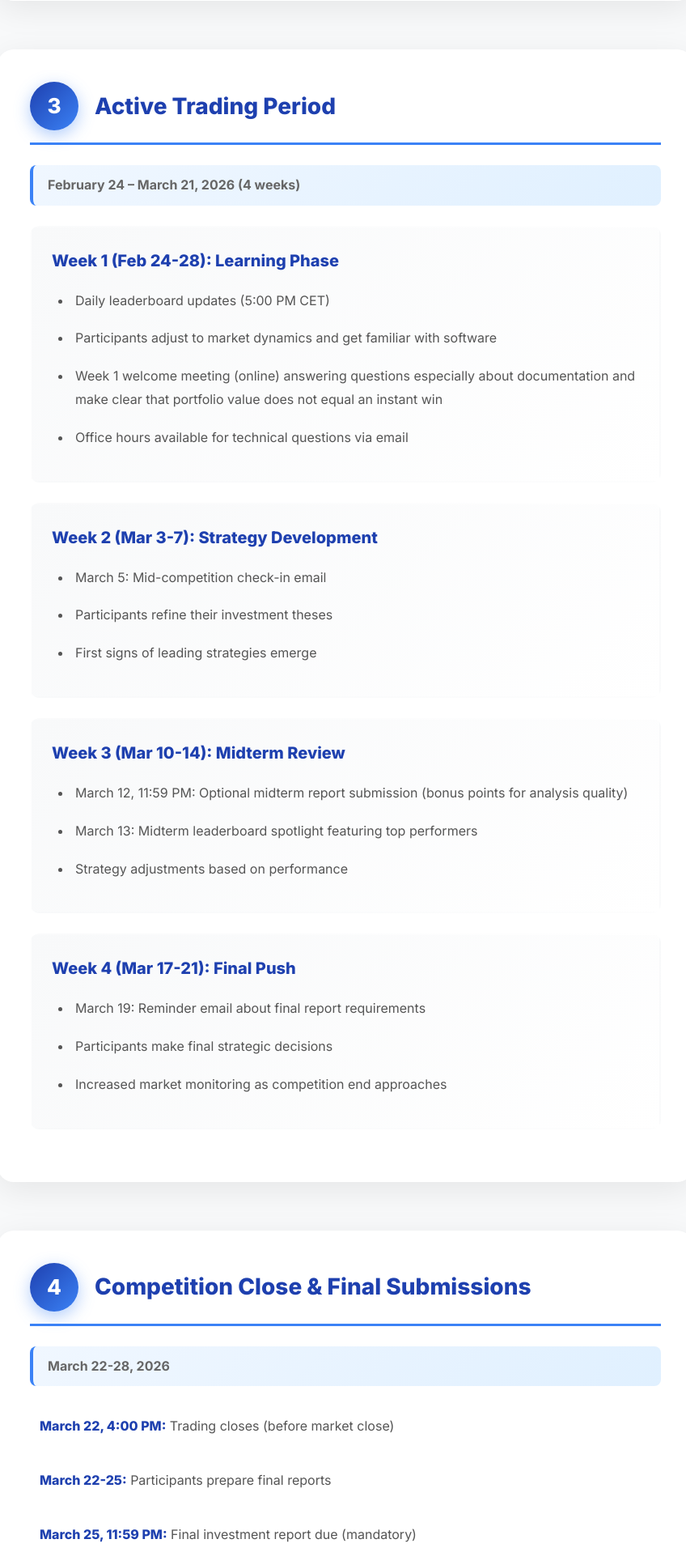
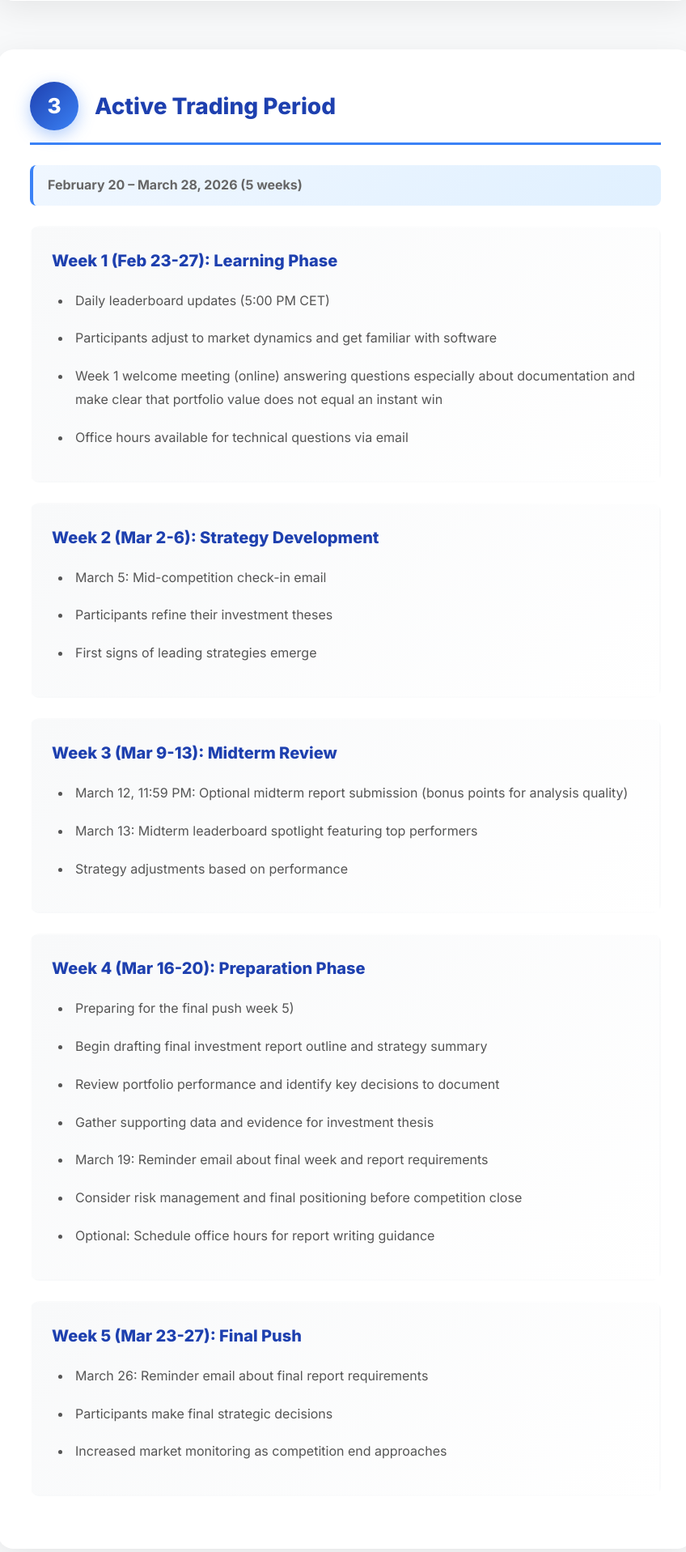
Before and after one commit to craftybytes/investment-championship, a Flask app: page /timeline in a window 1280 px wide. Shown: the part 1678-3595 px from the top of the page at 81% size, without its empty margins (213-1061 px from the left). Run offline with Flask 3, Linux system fonts and the light colour scheme.

Commit message:
timeline.html update with the actual timeline changes

```diff
--- a/templates/timeline.html
+++ b/templates/timeline.html
@@ -161,10 +161,10 @@
                 <div class="phase-number">3</div>
                 <div class="phase-title">Active Trading Period</div>
             </div>
-            <div class="phase-dates">February 24 – March 21, 2026 (4 weeks)</div>
+            <div class="phase-dates">February 20 – March 28, 2026 (5 weeks)</div>
 
             <div class="week-section">
-                <div class="week-title">Week 1 (Feb 24-28): Learning Phase</div>
+                <div class="week-title">Week 1 (Feb 23-27): Learning Phase</div>
                 <ul>
                     <li>Daily leaderboard updates (5:00 PM CET)</li>
                     <li>Participants adjust to market dynamics and get familiar with software</li>
@@ -174,7 +174,7 @@
             </div>
 
             <div class="week-section">
-                <div class="week-title">Week 2 (Mar 3-7): Strategy Development</div>
+                <div class="week-title">Week 2 (Mar 2-6): Strategy Development</div>
                 <ul>
                     <li>March 5: Mid-competition check-in email</li>
                     <li>Participants refine their investment theses</li>
@@ -183,7 +183,7 @@
             </div>
 
             <div class="week-section">
-                <div class="week-title">Week 3 (Mar 10-14): Midterm Review</div>
+                <div class="week-title">Week 3 (Mar 9-13): Midterm Review</div>
                 <ul>
                     <li>March 12, 11:59 PM: Optional midterm report submission (bonus points for analysis quality)</li>
                     <li>March 13: Midterm leaderboard spotlight featuring top performers</li>
@@ -192,9 +192,23 @@
             </div>
 
             <div class="week-section">
-                <div class="week-title">Week 4 (Mar 17-21): Final Push</div>
+                <div class="week-title">Week 4 (Mar 16-20): Preparation Phase</div>
                 <ul>
-                    <li>March 19: Reminder email about final report requirements</li>
+                    <li>Preparing for the final push week 5)</li>
+                    <li>Begin drafting final investment report outline and strategy summary</li>
+                    <li>Review portfolio performance and identify key decisions to document</li>
+                    <li>Gather supporting data and evidence for investment thesis</li>
+                    <li>March 19: Reminder email about final week and report requirements</li>
+                    <li>Consider risk management and final positioning before competition close</li>
+                    <li>Optional: Schedule office hours for report writing guidance</li>
+                </ul>
+
+            </div>
+
+            <div class="week-section">
+                <div class="week-title">Week 5 (Mar 23-27): Final Push</div>
+                <ul>
+                    <li>March 26: Reminder email about final report requirements</li>
                     <li>Participants make final strategic decisions</li>
                     <li>Increased market monitoring as competition end approaches</li>
                 </ul>
```
